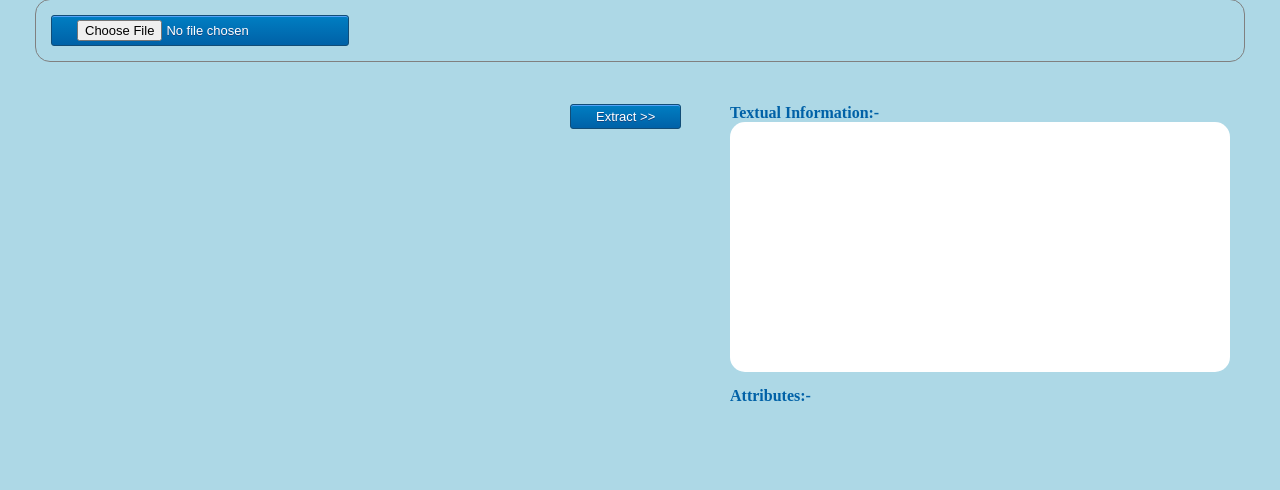
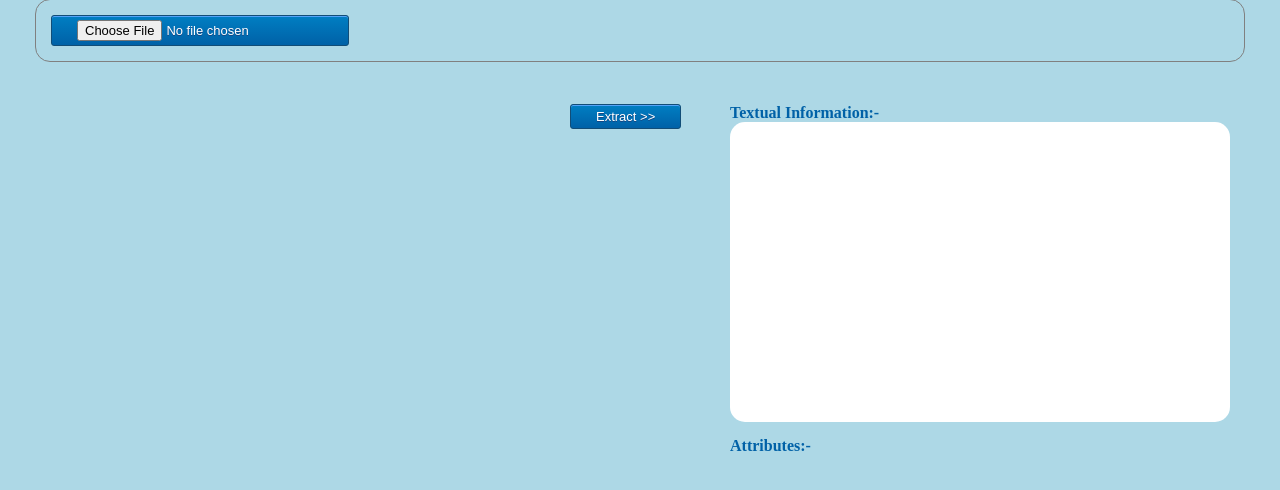
Before and after one commit to U45914/smartOCRApp, a web app: page / in a window 1280 px wide. Shown: the part 70-560 px from the top of the page. Run offline with its HTML, style and script files only (its server is not run), Linux system fonts and the light colour scheme; data that the repository does not hold is empty; some libraries are stand-ins or nearby versions.

Commit message:
Update index.html

```diff
--- a/src/main/webapp/index.html
+++ b/src/main/webapp/index.html
@@ -64,7 +64,7 @@
 	  			</div>
 	         	<div style="float: right;">
 				    <span style="color: #0061a7;"><b>Textual Information:-</b></span>
-				    <div  style="width: 500px;height:50%;  overflow-y:auto;max-height: 250px;min-height: 250px; color:blue; background-color: #ffffff; border-radius: 15px; margin-bottom: 15px;">
+				    <div  style="width: 500px;height:50%;  overflow-y:auto;max-height: 300px;min-height: 300px; color:blue; background-color: #ffffff; border-radius: 15px; margin-bottom: 15px;">
 						  <h3><span class="jqValue"></span></h3>
 					</div>
 					<span style="color: #0061a7;"><b>Attributes:-</b></span>
```
